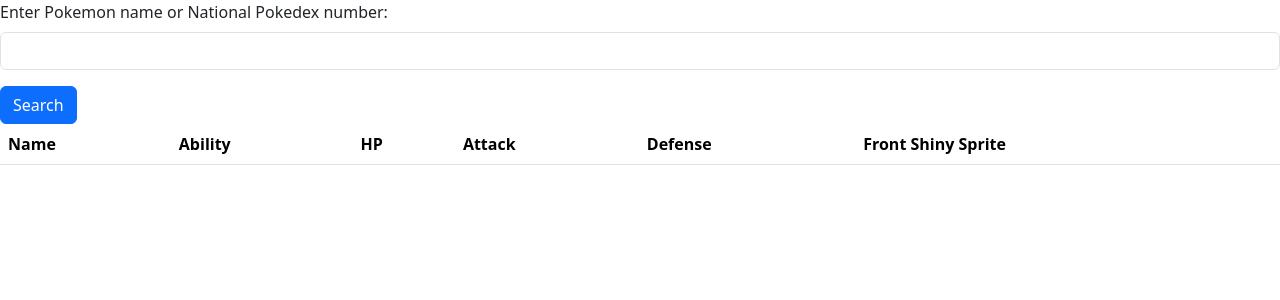
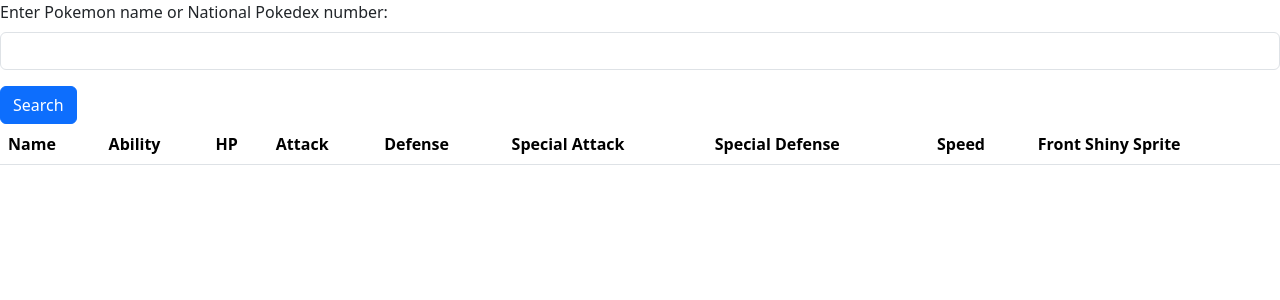
Before and after one commit to theelementgod/thieves_133_flask_project, a Flask app: page /pkmn_name in a window 1280 px wide. Shown: the top 300 px of the page. Run offline with Flask 3, Linux system fonts and the light colour scheme; lists and menus that the app fills with data are empty.

Commit message:
added more stats

```diff
--- a/app.py
+++ b/app.py
@@ -15,54 +15,23 @@ def get_pkmn_data_name():
         pkmn_url = f'https://pokeapi.co/api/v2/pokemon/{pkmn_name}'
         pkmn_response = requests.get(pkmn_url)
         pkmn_data = pkmn_response.json()
-        return render_template('pkmn_name.html', pkmn_data=pkmn_data)
+        all_pkmn = get_pkmn_data(pkmn_data)
+        return render_template('pkmn_name.html', all_pkmn=all_pkmn)
     else:
         return render_template('pkmn_name.html')
 
 def get_pkmn_data(pkmn_data):
     new_pkmn_data =[]
-    for pkmn in pkmn_data:
-        pkmn_dict = {
-            'shiny_sprite_url': pkmn['sprites']['front_shiny'],
-            'pkmn_name': pkmn['forms'][0]['name'],
-            'ability': pkmn['abilities'][0]['ability']['name'],
-            'hp': pkmn['stats'][0]['base_stat'],
-            'attack': pkmn['stats'][1]['base_stat'],
-            'defense': pkmn['stats'][2]['base_stat']
-        }
-        new_pkmn_data.append(pkmn_dict)
+    pkmn_dict = {
+        'pkmn_name': pkmn_data['forms'][0]['name'],
+        'ability': pkmn_data['abilities'][0]['ability']['name'],
+        'hp': pkmn_data['stats'][0]['base_stat'],
+        'attack': pkmn_data['stats'][1]['base_stat'],
+        'defense': pkmn_data['stats'][2]['base_stat'],
+        'sp_attk': pkmn_data['stats'][3]['base_stat'],
+        'ap_def': pkmn_data['stats'][4]['base_stat'],
+        'speed': pkmn_data['stats'][5]['base_stat'],
+        'shiny_sprite_url': pkmn_data['sprites']['front_shiny']
+    }
+    new_pkmn_data.append(pkmn_dict)
     return new_pkmn_data
-
-
-
-
-# @app.route('/f1/driverStandings', methods=['GET', 'POST'])
-# def get_driver_data_year_rnd():
-
-#     if request.method == 'POST':
-#         year = request.form.get('year')
-#         rnd = request.form.get('rnd')
-#         url = f'https://ergast.com/api/f1/{year}/{rnd}/driverStandings.json'
-#         response = requests.get(url)
-#         try:
-#             new_data = response.json()['MRData']['StandingsTable']['StandingsLists'][0]['DriverStandings']
-#             # call helper function
-#             all_drivers = get_driver_data(new_data)
-#             return render_template('driverStandings.html', all_drivers=all_drivers)
-#         except IndexError:
-#             return 'Invalid round or year'
-#     else:
-#         return render_template('driverStandings.html')
-
-# def get_driver_data(data):
-#     new_driver_data = []
-#     for driver in data:
-#         driver_dict = {
-#             'first_name': driver['Driver']['givenName'],
-#             'last_name': driver['Driver']['familyName'],
-#             'DOB': driver['Driver']['dateOfBirth'],
-#             'wins': driver['wins'],
-#             'team': driver['Constructors'][0]['name']
-#         }
-#         new_driver_data.append(driver_dict)
-#     return new_driver_data
--- a/templates/pkmn_name.html
+++ b/templates/pkmn_name.html
@@ -2,6 +2,10 @@
 
 {% block styles %}
     <link rel="stylesheet" href="../static/styles/pkmn_name.css">
+{% endblock %}
+
+{% block title %}
+Pokemon Team Builder
 {% endblock %}
 
 {% block content %}
@@ -20,19 +24,26 @@
             <th scope="col">HP</th>
             <th scope="col">Attack</th>
             <th scope="col">Defense</th>
+            <th scope="col">Special Attack</th>
+            <th scope="col">Special Defense</th>
+            <th scope="col">Speed</th>
             <th scope="col">Front Shiny Sprite</th>
           </tr>
         </thead>
         <tbody>
             {% for pkmn in pkmn_data %}
           <tr>
-            <th scope="row">{{ pkmn_data['pkmn_name'] }}</th>
+            <td>{{ pkmn['pkmn_name'] }}</td>
             <td>{{ pkmn['ability'] }}</td>
             <td>{{ pkmn['hp'] }}</td>
             <td>{{ pkmn['attack'] }}</td>
             <td>{{ pkmn['defense'] }}</td>
-            <td>{{ pkmn['shiny_sprite_url'] }}</td>
+            <td>{{ pkmn['sp_attk'] }}</td>
+            <td>{{ pkmn['sp_def'] }}</td>
+            <td>{{ pkmn['speed'] }}</td>
+            <td><img src="{{ pkmn['shiny_sprite_url'] }}" alt="shiny_sprite"></td>
           </tr>
+
             {% endfor %}
         </tbody>
       </table>
```
